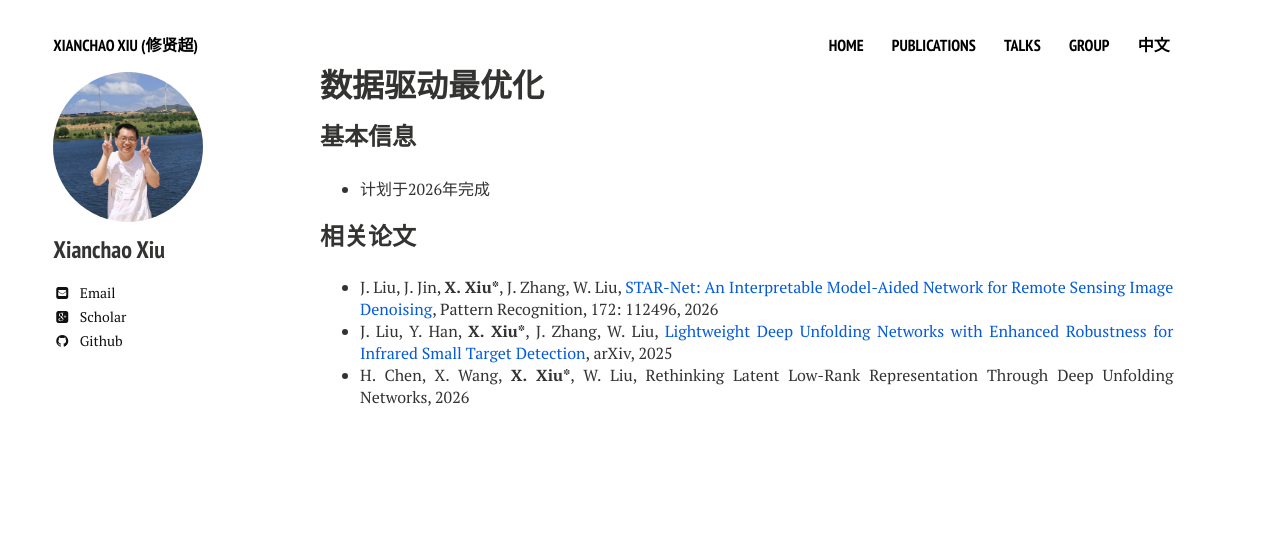
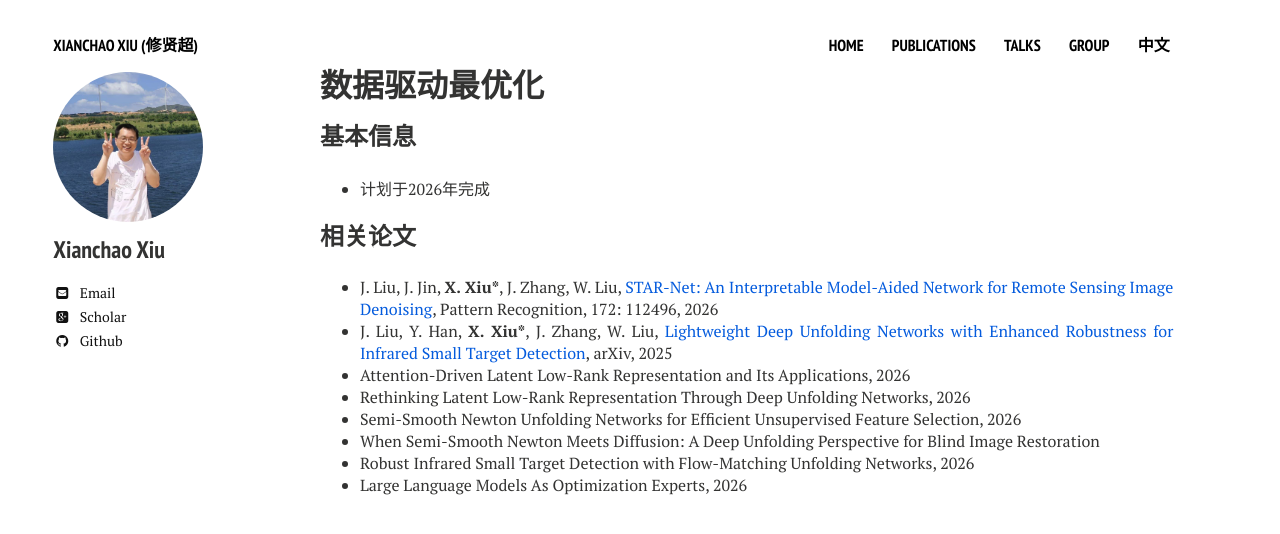
Before and after one commit to xianchaoxiu/xianchaoxiu.github.io, a Jekyll site: the page built from chinese/book/DDOA/index.md, in a window 1280 px wide. Shown: the top 534 px of the page. Built offline with Jekyll 4.4.1, drawn with Linux system fonts in a browser that asks for light colours; nearby versions of some CDN libraries.

Commit message:
Update index.md

```diff
--- a/chinese/book/DDOA/index.md
+++ b/chinese/book/DDOA/index.md
@@ -11,7 +11,11 @@ share: false
 
 
 ### 相关论文
-
 * J. Liu, J. Jin, <b>X. Xiu*</b>, J. Zhang, W. Liu, <a href="https://doi.org/10.1016/j.patcog.2025.112496" class="textlink" target="_blank">STAR-Net: An Interpretable Model-Aided Network for Remote Sensing Image Denoising</a>, Pattern Recognition, 172: 112496, 2026  <br>
 * J. Liu, Y. Han, <b>X. Xiu*</b>, J. Zhang, W. Liu, <a href="https://doi.org/10.48550/arXiv.2509.08205" class="textlink" target="_blank">Lightweight Deep Unfolding Networks with Enhanced Robustness for Infrared Small Target Detection</a>, arXiv, 2025  <br>
-* H. Chen, X. Wang, <b>X. Xiu*</b>, W. Liu, Rethinking Latent Low-Rank Representation Through Deep Unfolding Networks, 2026  <br>
+* Attention-Driven Latent Low-Rank Representation and Its Applications, 2026  <br>
+* Rethinking Latent Low-Rank Representation Through Deep Unfolding Networks, 2026  <br>
+* Semi-Smooth Newton Unfolding Networks for Efficient Unsupervised Feature Selection, 2026  <br>
+* When Semi-Smooth Newton Meets Diffusion: A Deep Unfolding Perspective for Blind Image Restoration <br>
+* Robust Infrared Small Target Detection with Flow-Matching Unfolding Networks, 2026  <br>
+* Large Language Models As Optimization Experts, 2026  <br>
```
